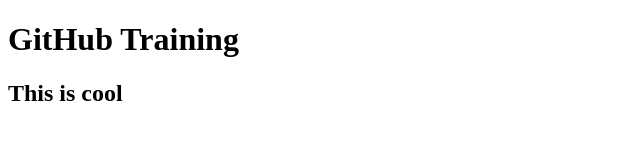
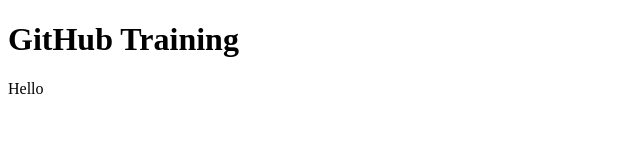
Before and after one commit to artyshorter/firstrepo, a plain HTML site: page index.html in a window 1280 px wide. Shown: the whole page, without its empty margins (0-640 px from the left). Drawn offline with Linux system fonts and the light colour scheme.

Commit message:
Added Hello

```diff
--- a/index.html
+++ b/index.html
@@ -8,6 +8,6 @@
 </head>
 <body>
 <h1>GitHub Training</h1>
-<h2>This is cool</h2>
+<p>Hello</p>
 </body>
 </html>
```
